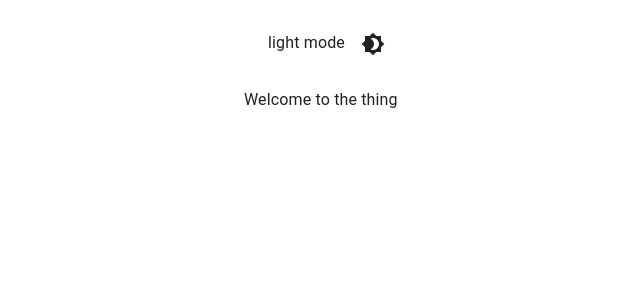
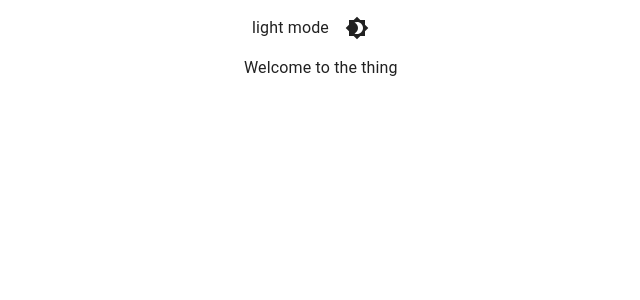
Before and after one commit to churris-x/snippet-board-client, a React (Create React App) app: page / in a window 1280 px wide. Shown: the top 300 px of the page, without its empty margins (120-760 px from the left). Built offline with nearby package versions, Linux system fonts and the light colour scheme.

Commit message:
Style theme toggle

```diff
--- a/src/components/ThemeToggle.js
+++ b/src/components/ThemeToggle.js
@@ -5,12 +5,11 @@ import Brightness7Icon from '@mui/icons-material/Brightness7';
 
 export const ThemeToggle = ({ toggle, mode }) => (
 	<Box sx={{
-		// display: 'flex',
-		// alignItems: 'flex-start',
-		// justifyContent: 'center',
+		display: 'flex',
+		alignItems: 'center',
 		color: 'text.primary',
 		borderRadius: 1,
-		padding: 3,
+		p: 1
 	}}>
 		{mode} mode
 		<IconButton sx={{ ml: 1 }} onClick={toggle} color="inherit">
```
